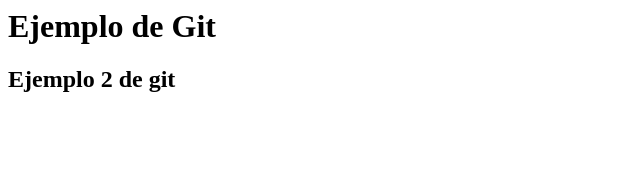
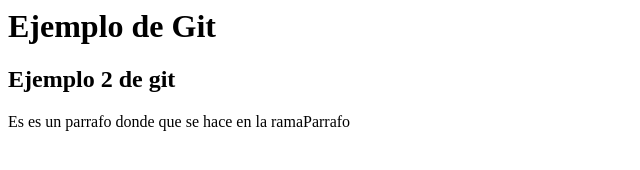
Before and after one commit to javierGar93/ejemploGit, a plain HTML site: page index.html in a window 1280 px wide. Shown: the whole page, without its empty margins (0-640 px from the left). Drawn offline with Linux system fonts and the light colour scheme.

Commit message:
Modificación en la segunda rama

```diff
--- a/index.html
+++ b/index.html
@@ -3,6 +3,7 @@
      <body>
          <h1>Ejemplo de Git</h1>
          <h2>Ejemplo 2 de git</h2>
+         <p>Es es un parrafo donde que se hace en la ramaParrafo</p>
      </body>
  </head>
 </html>
```
